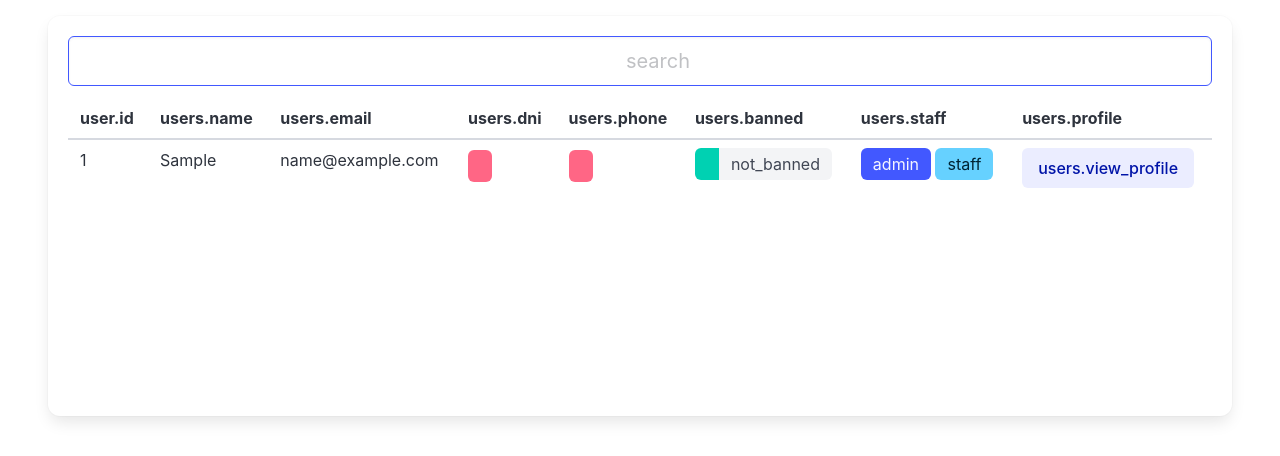
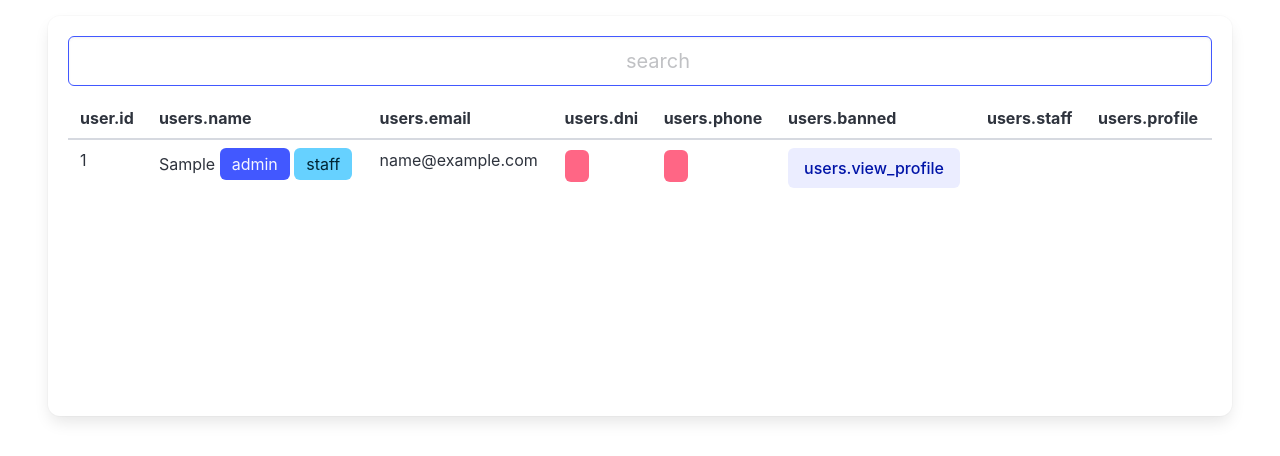
Before and after one commit to DA-ETSIAE/PrestaDA, a Django app: template templates/users.html in a window 1280 px wide. Shown: the part 56-512 px from the top of the page. Run offline with Django 5.2, Linux system fonts and the light colour scheme; tables that the repository leaves empty hold one stand-in row (values such as "Sample post"); the template is opened without the code that fills it: values that come from a table or form of the project are taken from there, most other values are stand-ins (such as "Sample title", 1, 10 or a date in 2020); parts of the project's set-up code (start-up, migrations or seed data) failed here and were passed over; some libraries are stand-ins or nearby versions.

Commit message:
Refactor user table display with status tags

```diff
--- a/templates/partials/tables/users.html
+++ b/templates/partials/tables/users.html
@@ -4,59 +4,13 @@
             {% for user in users %}
                 <tr>
                 <td>{{ user.id }}</td>
-                <td>{{ user.first_name }}</td>
+                <td>{{ user.first_name }} {% if user.is_superuser %}  <span class="tag is-link is-medium">{% trans "admin" %}</span> {% endif %} {% if user.is_staff %}
+                            <span class="tag is-info is-medium">{% trans "staff" %}</span> {% endif %}   {% if user.is_banned %}
+                            <div class="tags has-addons"> <span class="tag is-danger is-medium"> <i class="iconoir-hammer"></i></span><span class="tag is-medium">{% trans "banned" %}</span> </div>{% endif %} </td>
                 <td>{{ user.email }}</td>
-
-<td>
-  {% if not user.dni %}
-    <span class="tag is-danger is-medium">
-      <i class="iconoir-link-slash"></i>
-    </span>
-  {% else %}
-    {{ user.dni }}
-  {% endif %}
-</td>
-
-
-<td>
-  {% if not user.phone %}
-    <span class="tag is-danger is-medium">
-      <i class="iconoir-link-slash"></i>
-    </span>
-  {% else %}
-    {{ user.phone }}
-  {% endif %}
-</td>
-
-<td>
-  {% if user.is_banned %}
-    <div class="tags has-addons">
-      <span class="tag is-danger is-medium">
-        <i class="iconoir-hammer"></i>
-      </span>
-      <span class="tag is-medium">{% trans "banned" %}</span>
-    </div>
-  {% else %}
-    <div class="tags has-addons">
-      <span class="tag is-primary is-medium">
-       <i class="iconoir-badge-check"></i>
-      </span>
-      <span class="tag is-medium">{% trans "not_banned" %}</span>
-    </div>
-  {% endif %}
-</td>
-
-
-<td>
-  {% if user.is_superuser %}
-    <span class="tag is-link is-medium">{% trans "admin" %}</span>
-  {% endif %}
-
-  {% if user.is_staff %}
-    <span class="tag is-info is-medium">{% trans "staff" %}</span>
-  {% endif %}
-</td>
- <td><a class="button is-link is-light" href="{% url 'profile' user.id %}">{% trans 'users.view_profile' %}</a></td>
+                <td>{% if not user.dni %}  <span class="tag is-danger is-medium"> <i class="iconoir-link-slash"></i> </span> {% else %} {{ user.dni }} {% endif %}</td>
+                <td>{% if not user.phone %} <span class="tag is-danger is-medium"> <i class="iconoir-link-slash"></i>  </span>{% else %} {{ user.phone }} {% endif %}</td>
+                <td><a class="button is-link is-light" href="{% url 'profile' user.id %}">{% trans 'users.view_profile' %}</a></td>
                 </tr>
             {% endfor %}
 
```
